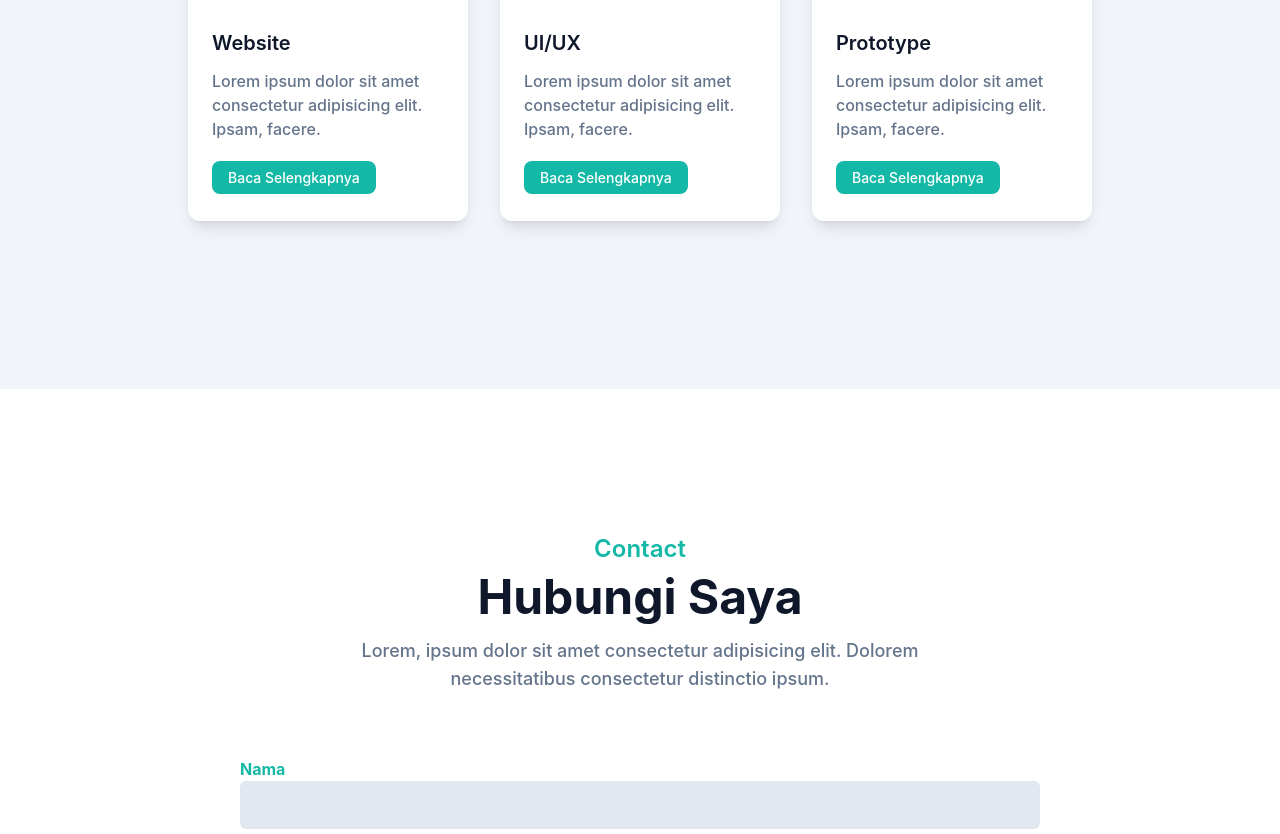
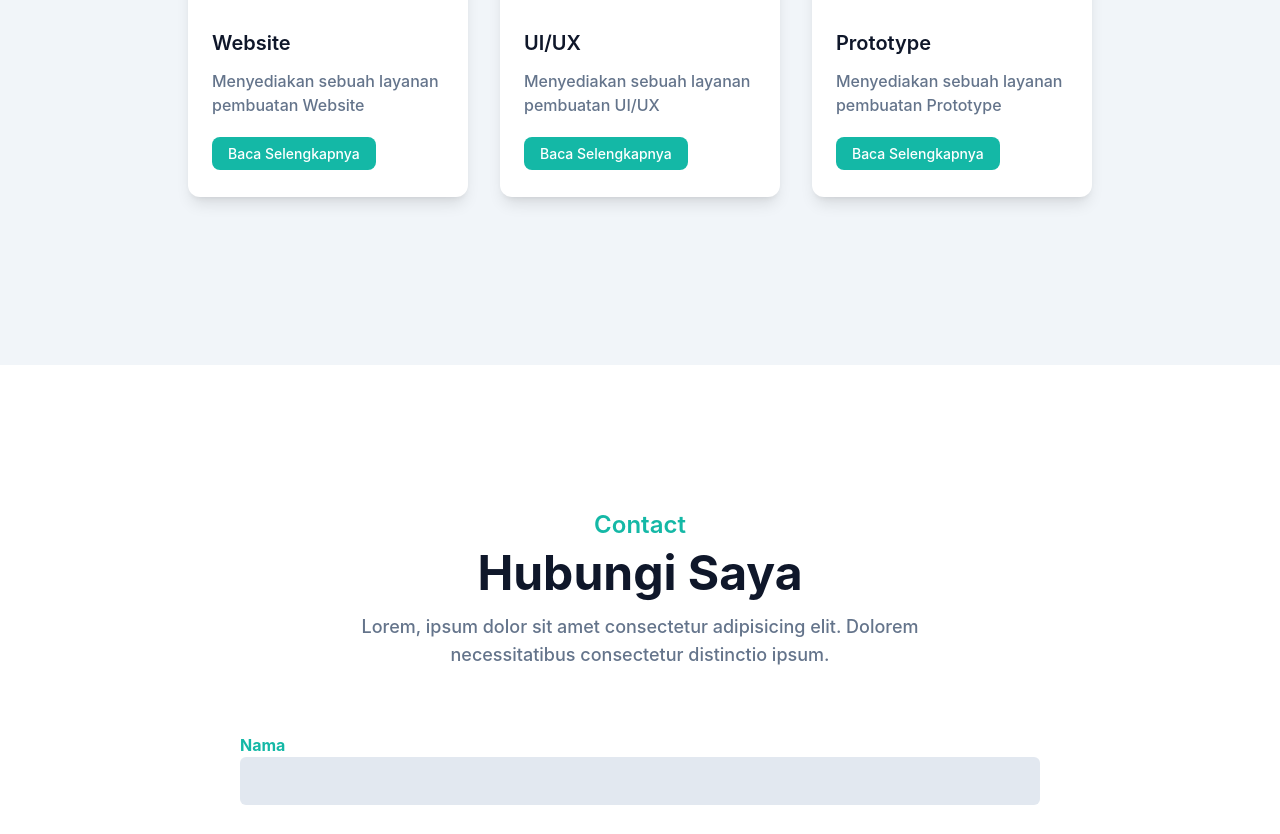
Before and after one commit to Abimanyuoke/Tailwindcss.io, a website: page public/index.html in a window 1280 px wide. Shown: the part 3794-4628 px from the top of the page. Drawn offline with Linux system fonts and the light colour scheme.

Commit message:
add blog descripsition

```diff
--- a/public/index.html
+++ b/public/index.html
@@ -243,7 +243,7 @@
                     <div class="py-8 px-6">
                         <h3>
                             <a href="#" class="block mb-3 font-semibold text-xl text-dark hover:text-primary truncate dark:text-white">Website</a></h3>
-                        <p class="font-base text-gray font-medium mb-6">Lorem ipsum dolor sit amet consectetur adipisicing elit. Ipsam, facere.</p>
+                        <p class="font-base text-gray font-medium mb-6">Menyediakan sebuah layanan pembuatan Website</p>
                         <a href="#" class="font-medium bg-primary py-2 px-4 rounded-lg text-white text-sm hover:opacity-80 ">Baca Selengkapnya</a>
                     </div>
                 </div>
@@ -254,7 +254,7 @@
                     <div class="py-8 px-6">
                         <h3>
                             <a href="#" class="block mb-3 font-semibold text-xl text-dark hover:text-primary truncate dark:text-white">UI/UX</a></h3>
-                        <p class="font-base text-gray font-medium mb-6">Lorem ipsum dolor sit amet consectetur adipisicing elit. Ipsam, facere.</p>
+                        <p class="font-base text-gray font-medium mb-6">Menyediakan sebuah layanan pembuatan UI/UX</p>
                         <a href="#" class="font-medium bg-primary py-2 px-4 rounded-lg text-white text-sm hover:opacity-80 ">Baca Selengkapnya</a>
                     </div>
                 </div>
@@ -265,7 +265,7 @@
                     <div class="py-8 px-6">
                         <h3>
                             <a href="#" class="block mb-3 font-semibold text-xl text-dark hover:text-primary truncate dark:text-white">Prototype</a></h3>
-                        <p class="font-base text-gray font-medium mb-6">Lorem ipsum dolor sit amet consectetur adipisicing elit. Ipsam, facere.</p>
+                        <p class="font-base text-gray font-medium mb-6">Menyediakan sebuah layanan pembuatan Prototype</p>
                         <a href="#" class="font-medium bg-primary py-2 px-4 rounded-lg text-white text-sm hover:opacity-80 ">Baca Selengkapnya</a>
                     </div>
                 </div>
```
